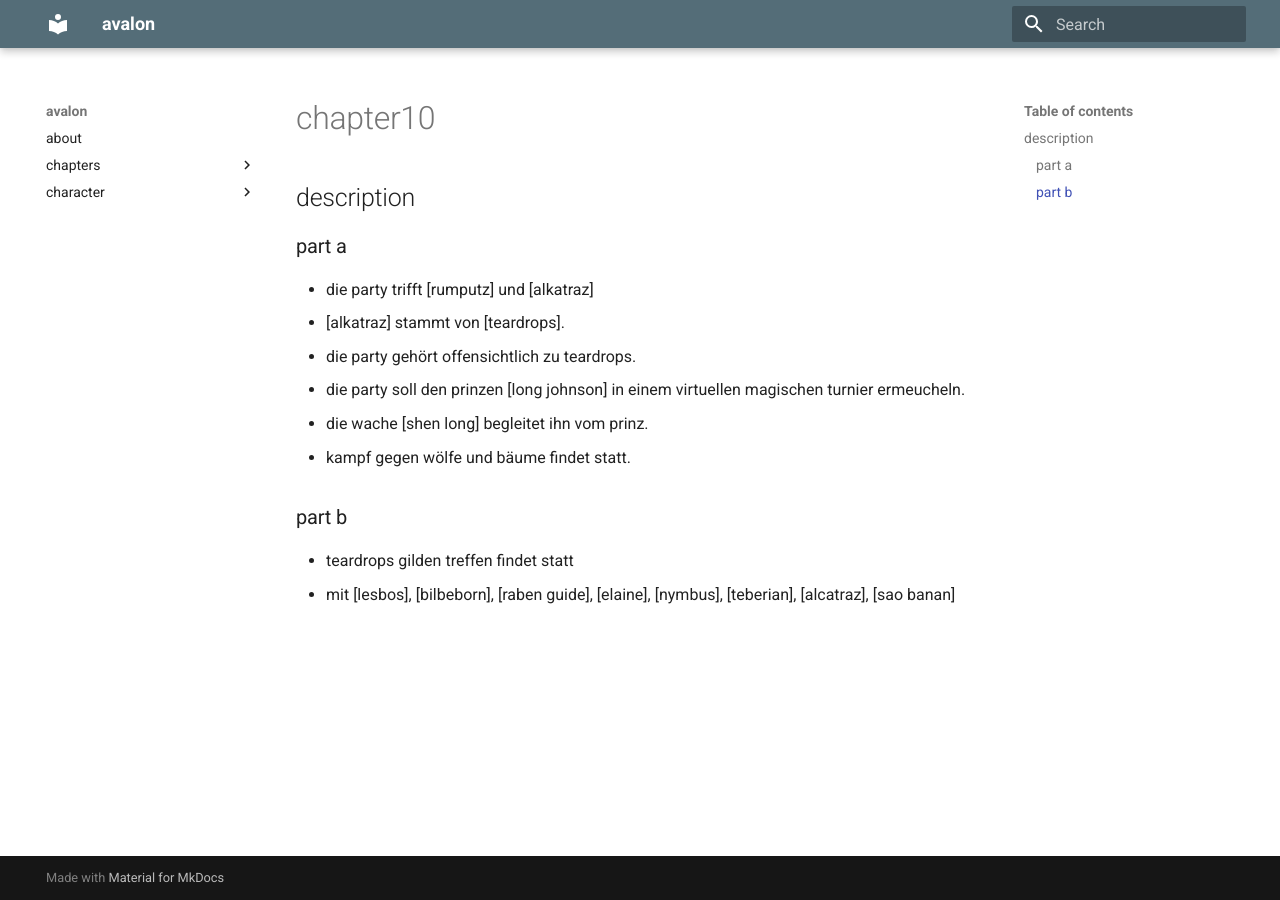
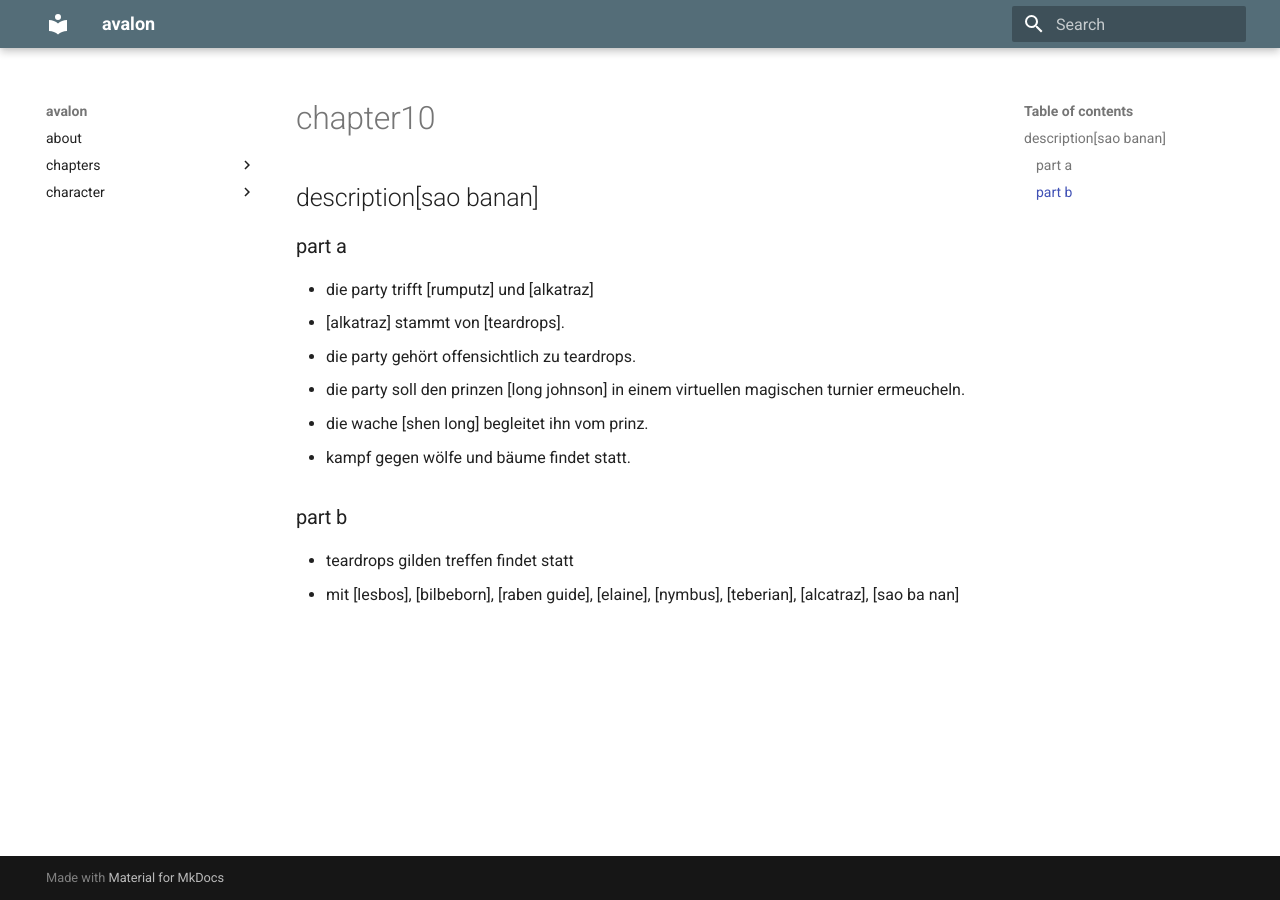
Before and after one commit to mkdocs-pnp/avalon, an MkDocs documentation site: the page built from docs/chapter/chapter10.md, in a window 1280 px wide. Built offline with MkDocs 1.6.1 and Material for MkDocs 9.7.7, drawn with Linux system fonts in a browser that asks for light colours.

Commit message:
Update chapter10.md

```diff
--- a/docs/chapter/chapter10.md
+++ b/docs/chapter/chapter10.md
@@ -1,6 +1,6 @@
 # chapter10
 
-## description
+## description[sao banan]
 
 ### part a
 
@@ -14,4 +14,4 @@
 ### part b
 
 * teardrops gilden treffen findet statt
-  * mit [lesbos], [bilbeborn], [raben guide], [elaine], [nymbus], [teberian], [alcatraz], [sao banan]
+  * mit [lesbos], [bilbeborn], [raben guide], [elaine], [nymbus], [teberian], [alcatraz], [sao ba nan]
```
